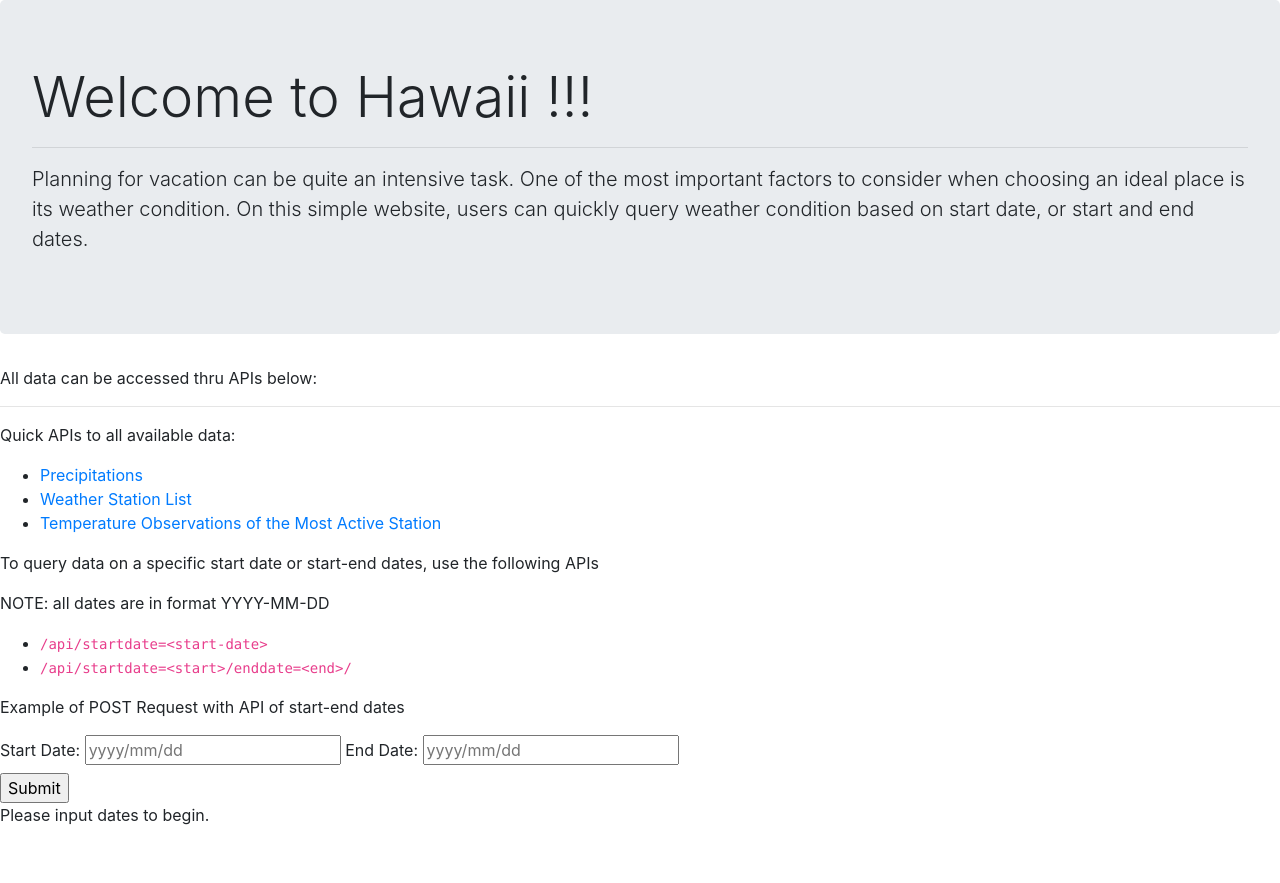
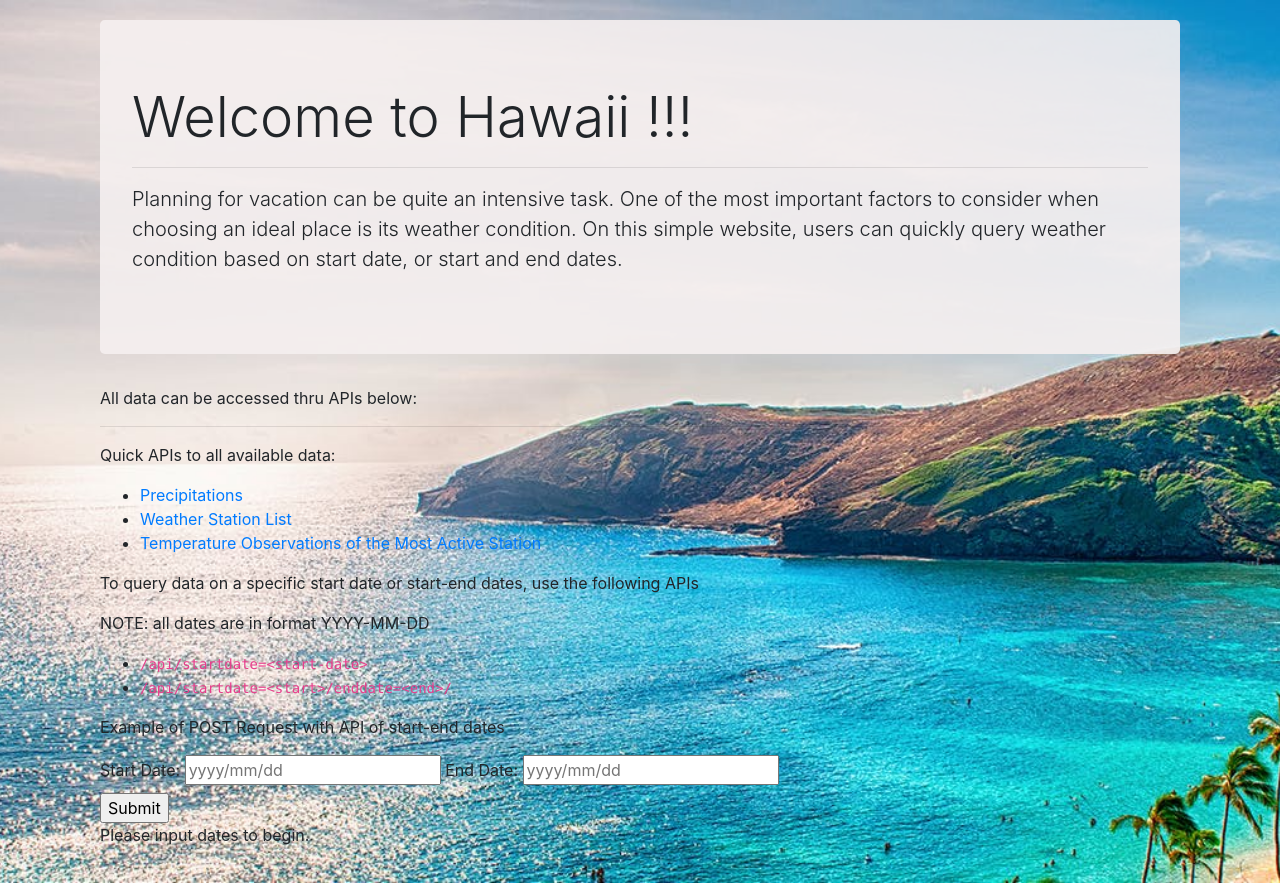
Before and after one commit to HenryNguyenLe/SQLAlchemy_Challenge, a Flask app: page / in a window 1280 px wide. Before the commit the page ends 825 px from the top, so only its background shows below. Run offline with Flask 2, Linux system fonts and the light colour scheme; some libraries are stand-ins or nearby versions.

Commit message:
writing css

```diff
--- a/static/css/styles.css
+++ b/static/css/styles.css
@@ -0,0 +1,43 @@
+#wrapper {
+    background: url(../images/hawaii-bg.jpg) no-repeat center center fixed;
+    -webkit-background-size: cover;
+    -moz-background-size: cover;
+    -o-background-size: cover;
+    background-size: cover;
+    margin: 0 0;
+}
+
+.jumbotron {
+    background-color: rgba(245, 240, 240, 0.9);
+}
+
+
+@media only screen and (max-width: 1920px) {
+    #wrapper {
+        padding: 20px 300px;
+    }
+}
+
+@media only screen and (max-width: 1720px) {
+    #wrapper {
+        padding: 20px 250px;
+    }
+}
+
+@media only screen and (max-width: 1400px) {
+    #wrapper {
+        padding: 20px 100px;
+    }
+}
+
+@media only screen and (max-width: 1000px) {
+    #wrapper {
+        padding: 20px 70px;
+    }
+}
+
+@media only screen and (max-width: 800px) {
+    #wrapper {
+        padding: 20px 20px;
+    }
+}
--- a/templates/index.html
+++ b/templates/index.html
@@ -7,6 +7,7 @@
     <title>Hawaii Weather</title>
     <link rel="stylesheet" href="https://maxcdn.bootstrapcdn.com/bootstrap/4.0.0/css/bootstrap.min.css"
         integrity="sha384-Gn5384xqQ1aoWXA+058RXPxPg6fy4IWvTNh0E263XmFcJlSAwiGgFAW/dAiS6JXm" crossorigin="anonymous">
+    <link rel="stylesheet" href="../static/css/styles.css">
 </head>
 
 <body>
```
Also changed, not shown: static/images/Hawaii.jpg (renamed from Images/Hawaii.jpg), static/images/Precipitation_last1yr.png (renamed from Images/Precipitation_last1yr.png), static/images/USC00519281_1yr_Temp.png (renamed from Images/USC00519281_1yr_Temp.png), static/images/VacTempFrCst.png (renamed from Images/VacTempFrCst.png), static/images/VacTempSum.png (renamed from Images/VacTempSum.png), static/images/hawaii-bg.jpg (added).
